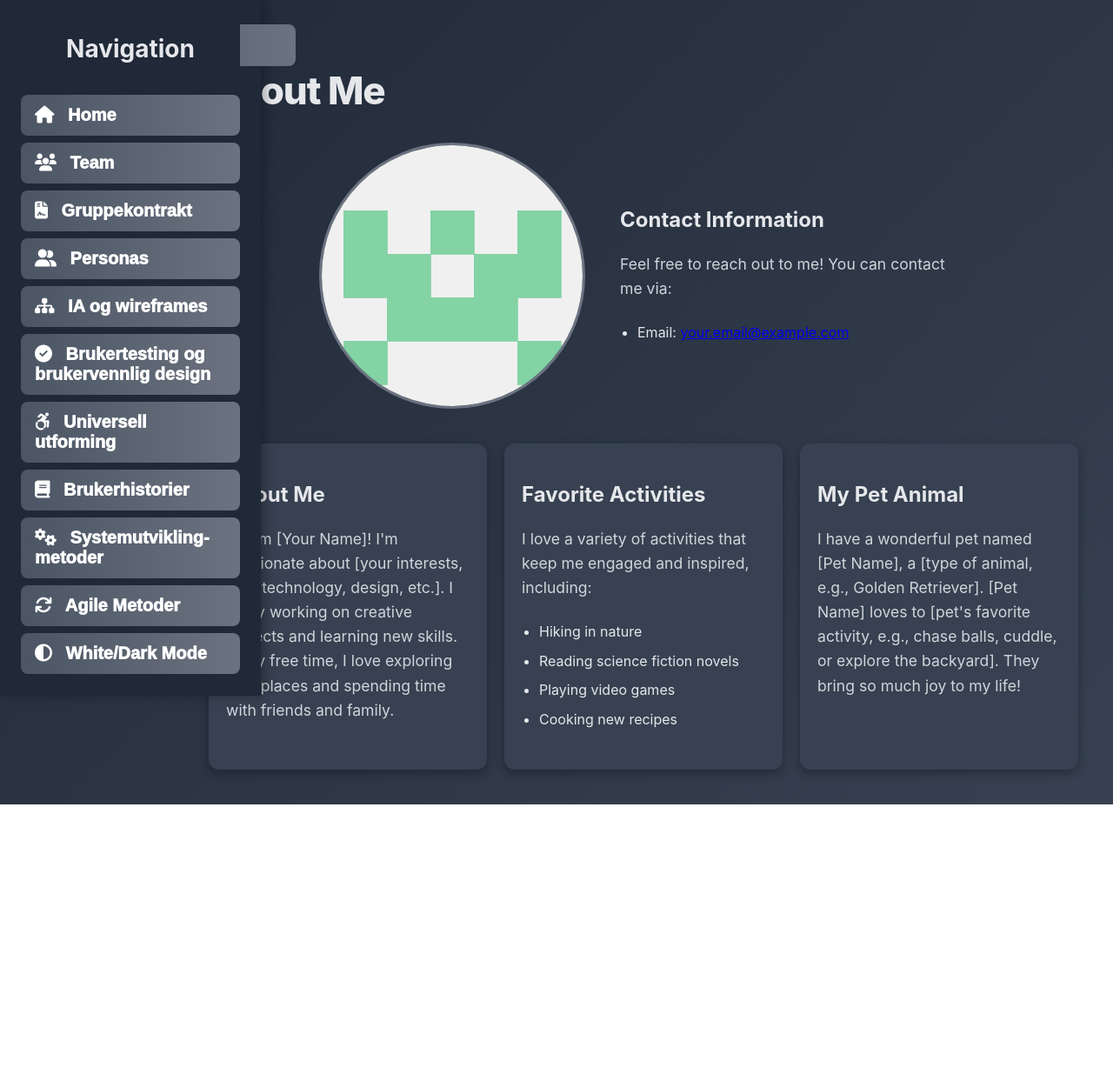
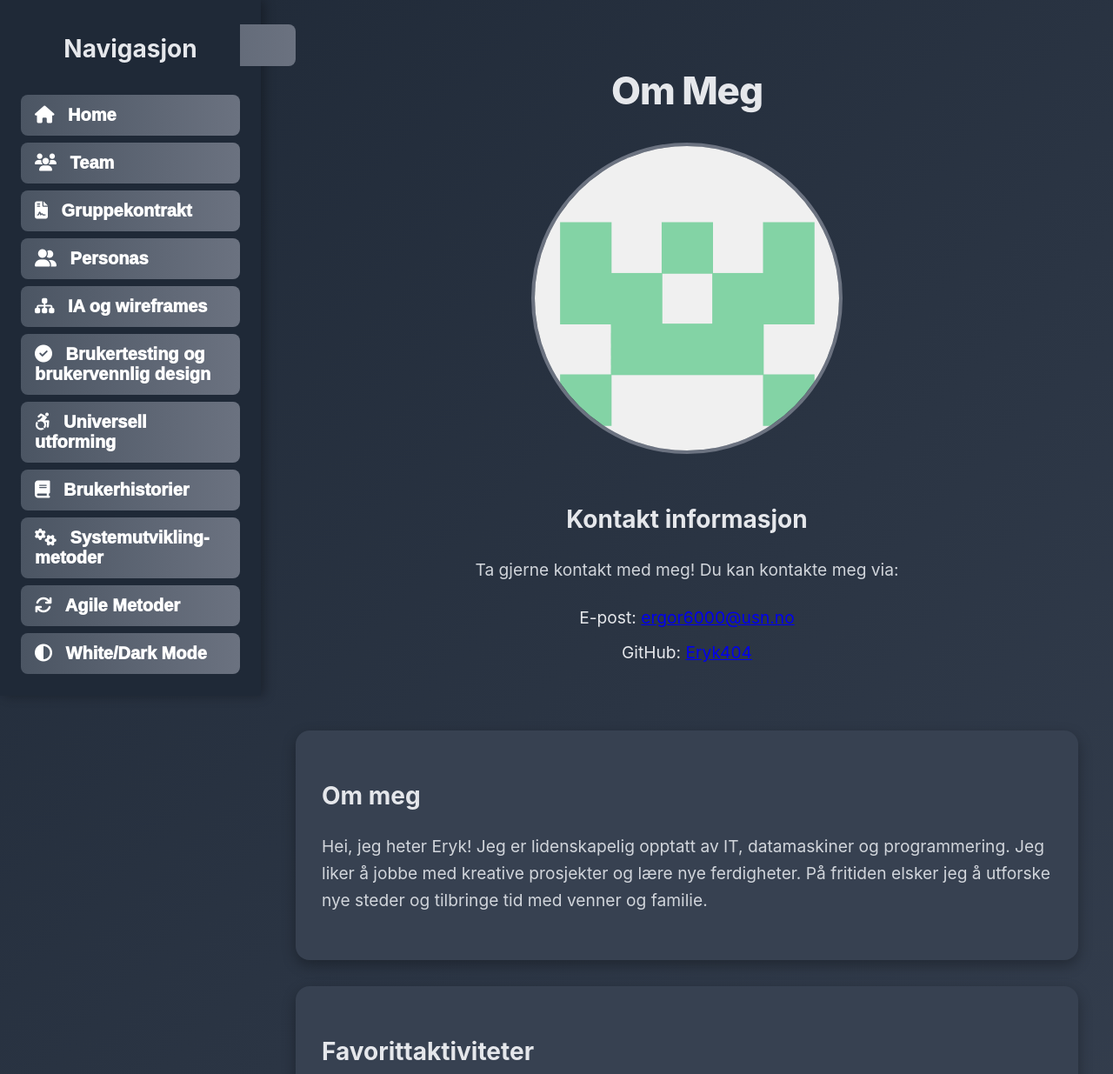
Before and after one commit to Eryk404/personal-website, a plain HTML site: page member1.html in a window 1280 px wide. Shown: the top 1235 px of the page at 87% size. Before the commit the page ends 925 px from the top, so only its background shows below. Drawn offline with Linux system fonts and the light colour scheme.

Commit message:
New update, added members of the team

```diff
--- a/member1.html
+++ b/member1.html
@@ -3,7 +3,7 @@
 <head>
     <meta charset="UTF-8">
     <meta name="viewport" content="width=device-width, initial-scale=1.0">
-    <title>Home</title>
+    <title>About Me</title>
     <link rel="stylesheet" href="https://cdnjs.cloudflare.com/ajax/libs/font-awesome/6.4.0/css/all.min.css">
     <style>
         /* Global body styles for layout, typography, and theme transitions */
@@ -153,7 +153,7 @@
 
         /* Main content area styles */
         .content {
-            margin-left: 200px;
+            margin-left: 300px;
             padding: 40px;
             flex-grow: 1;
             min-height: 100vh;
@@ -163,7 +163,7 @@
 
         /* Content adjustment when sidebar is hidden */
         .content.hidden-sidebar {
-            margin-left: 0;
+            margin-left: 80px;
         }
 
         /* Content headings */
@@ -173,6 +173,7 @@
             margin-bottom: 1.5rem;
             color: #1F2937;
             letter-spacing: -0.025em;
+            text-align: center;
         }
 
         .content.dark-mode h1 {
@@ -199,34 +200,44 @@
 
         /* Container for info boxes */
         .info-container {
-            display: grid;
-            grid-template-columns: repeat(auto-fit, minmax(300px, 1fr));
-            gap: 20px;
-            max-width: 1300px;
+            display: flex;
+            flex-direction: column;
+            gap: 30px;
+            max-width: 1200px;
             margin: 0 auto;
         }
 
         /* Individual info box styles */
         .info-box {
             background: #FFFFFF;
-            padding: 20px;
-            border-radius: 12px;
-            box-shadow: 0 4px 12px rgba(0, 0, 0, 0.1);
-            transition: background 0.3s ease, box-shadow 0.3s ease;
+            padding: 30px;
+            border-radius: 16px;
+            box-shadow: 0 6px 16px rgba(0, 0, 0, 0.1);
+            transition: background 0.3s ease, box-shadow 0.3s ease, transform 0.3s ease;
+        }
+
+        .info-box:hover {
+            /* transform: translateY(-5px); this makes the boxes go up and the other option makes them bigger */
+            transform: scale(1.05);
+            box-shadow: 0 8px 20px rgba(0, 0, 0, 0.15);
         }
 
         /* Dark mode for info boxes */
         body.dark-mode .info-box {
             background: #374151;
-            box-shadow: 0 4px 12px rgba(0, 0, 0, 0.3);
+            box-shadow: 0 6px 16px rgba(0, 0, 0, 0.3);
+        }
+
+        body.dark-mode .info-box:hover {
+            box-shadow: 0 8px 20px rgba(0, 0, 0, 0.4);
         }
 
         /* Info box headings */
         .info-box h2 {
-            font-size: 1.5rem;
+            font-size: 1.75rem;
             font-weight: 700;
             color: #1F2937;
-            margin-bottom: 15px;
+            margin-bottom: 20px;
         }
 
         body.dark-mode .info-box h2 {
@@ -235,7 +246,7 @@
 
         /* Info box paragraphs and lists */
         .info-box p {
-            font-size: 1.1rem;
+            font-size: 1.2rem;
             color: #4B5563;
         }
 
@@ -245,21 +256,23 @@
 
         .info-box ul {
             list-style-type: disc;
-            padding-left: 20px;
-            margin: 10px 0;
+            padding-left: 25px;
+            margin: 15px 0;
         }
 
         .info-box ul li {
-            margin-bottom: 8px;
+            margin-bottom: 10px;
+            font-size: 1.2rem;
         }
 
         /* Container for image and contact information */
         .image-contact-container {
             display: flex;
+            flex-direction: column;
             justify-content: center;
             align-items: center;
-            gap: 40px;
-            margin-bottom: 40px;
+            gap: 30px;
+            margin-bottom: 50px;
             max-width: 1200px;
             margin-left: auto;
             margin-right: auto;
@@ -267,12 +280,16 @@
 
         /* Profile picture styles */
         .profile-pic {
-            width: 300px;
-            height: 300px;
+            width: 350px;
+            height: 350px;
             border-radius: 50%;
             object-fit: cover;
-            border: 3px solid #3B82F6;
-            transition: border-color 0.3s ease;
+            border: 4px solid #3B82F6;
+            transition: border-color 0.3s ease, transform 0.3s ease;
+        }
+
+        .profile-pic:hover {
+            transform: scale(1.15);
         }
 
         body.dark-mode .profile-pic {
@@ -281,14 +298,15 @@
 
         /* Contact information styles */
         .contact-info {
-            max-width: 400px;
+            max-width: 500px;
+            text-align: center;
         }
 
         .contact-info h2 {
-            font-size: 1.5rem;
+            font-size: 1.75rem;
             font-weight: 700;
             color: #1F2937;
-            margin-bottom: 15px;
+            margin-bottom: 20px;
         }
 
         body.dark-mode .contact-info h2 {
@@ -296,7 +314,7 @@
         }
 
         .contact-info p {
-            font-size: 1.1rem;
+            font-size: 1.2rem;
             color: #4B5563;
         }
 
@@ -305,23 +323,44 @@
         }
 
         .contact-info ul {
-            list-style-type: disc;
-            padding-left: 20px;
-            margin: 10px 0;
+            list-style-type: none;
+            padding-left: 0;
+            margin: 15px 0;
         }
 
         .contact-info ul li {
-            margin-bottom: 8px;
+            margin-bottom: 10px;
+            font-size: 1.2rem;
         }
 
         /* Media queries for responsiveness */
+        @media (max-width: 1024px) {
+            .info-container {
+                gap: 25px;
+            }
+
+            .info-box {
+                padding: 25px;
+            }
+
+            .profile-pic {
+                width: 300px;
+                height: 300px;
+            }
+        }
+
         @media (max-width: 768px) {
             .sidebar {
                 width: 260px;
             }
 
             .content {
+                margin-left: 260px;
                 padding: 24px;
+            }
+
+            .content.hidden-sidebar {
+                margin-left: 40px;
             }
 
             .sidebar button {
@@ -330,36 +369,40 @@
             }
 
             .info-container {
-                grid-template-columns: 1fr;
+                gap: 20px;
             }
 
             .image-contact-container {
-                flex-direction: column;
                 gap: 20px;
             }
 
             .profile-pic {
-                width: 300px;
-                height: 300px;
+                width: 250px;
+                height: 250px;
             }
 
             .contact-info {
-                text-align: center;
-            }
-
-            .contact-info ul {
-                padding-left: 0;
-                list-style-position: inside;
+                max-width: 100%;
             }
         }
 
         @media (max-width: 480px) {
+            .content {
+                margin-left: 0;
+                padding: 20px;
+            }
+
+            .content.hidden-sidebar {
+                margin-left: 0;
+            }
+
             .content h1 {
-                font-size: 2rem;
+                font-size: 2.25rem;
+                text-align: center;
             }
 
             .content p {
-                font-size: 1.1rem;
+                font-size: 1.2rem;
             }
 
             .sidebar {
@@ -373,38 +416,28 @@
             }
 
             .info-box {
-                padding: 15px;
+                padding: 20px;
             }
 
             .info-box h2 {
-                font-size: 1.3rem;
+                font-size: 1.5rem;
             }
 
-            .info-box p {
-                font-size: 1rem;
+            .info-box p, .info-box ul li {
+                font-size: 1.1rem;
             }
 
             .profile-pic {
-                width: 300px;
-                height: 300px;
+                width: 200px;
+                height: 200px;
             }
 
             .contact-info h2 {
-                font-size: 1.3rem;
+                font-size: 1.5rem;
             }
 
-            .contact-info p {
-                font-size: 1rem;
-            }
-
-            .about-me-box {
-                order: 1; /* Moves the "About Me" box to the end of the grid */
-            }
-        }
-
-        @media (max-width: 768px) {
-            .about-me-box {
-                order: 0; /* Resets to default order on smaller screens */
+            .contact-info p, .contact-info ul li {
+                font-size: 1.1rem;
             }
         }
 
@@ -422,7 +455,7 @@
         <!-- Button to toggle sidebar visibility -->
         <button class="toggle-sidebar-btn" onclick="toggleSidebar()">☰</button>
         <!-- Header for sidebar -->
-        <div class="sidebar-header">Navigation</div>
+        <div class="sidebar-header">Navigasjon</div>
         <!-- Navigation links as buttons -->
         <button onclick="window.location.href='index.html'"><i class="fas fa-home"></i> Home</button>
         <button onclick="window.location.href='team.html'"><i class="fas fa-users"></i> Team</button>
@@ -439,40 +472,41 @@
     </div>
     <!-- Main content section -->
     <div class="content">
-        <h1>About Me</h1>
+        <h1>Om Meg</h1>
         <div class="image-contact-container">
             <img src="teampictures/teammember1.png" alt="Profile Picture" class="profile-pic">
             <div class="contact-info">
-                <h2>Contact Information</h2>
-                <p>Feel free to reach out to me! You can contact me via:
+                <h2>Kontakt informasjon</h2>
+                <p>Ta gjerne kontakt med meg! Du kan kontakte meg via:
                     <ul>
-                        <li>Email: <a href="mailto:your.email@example.com">your.email@example.com</a></li>
+                        <li>E-post: <a href="mailto:ergor6000@usn.no">ergor6000@usn.no</a></li>
+                        <li>GitHub: <a href="https://github.com/Eryk404">Eryk404</a></li>
                     </ul>
                 </p>
             </div>
         </div>
         <div class="info-container">
             <!-- About Me -->
-            <div class="info-box">
-                <h2>About Me</h2>
-                <p>Hi, I'm [Your Name]! I'm passionate about [your interests, e.g., technology, design, etc.]. I enjoy working on creative projects and learning new skills. In my free time, I love exploring new places and spending time with friends and family.</p>
+            <div class="info-box about-me-box">
+                <h2>Om meg</h2>
+                <p>Hei, jeg heter Eryk! Jeg er lidenskapelig opptatt av IT, datamaskiner og programmering. Jeg liker å jobbe med kreative prosjekter og lære nye ferdigheter. På fritiden elsker jeg å utforske nye steder og tilbringe tid med venner og familie.</p>
             </div>
             <!-- Favorite Activities -->
             <div class="info-box">
-                <h2>Favorite Activities</h2>
-                <p>I love a variety of activities that keep me engaged and inspired, including:
+                <h2>Favorittaktiviteter</h2>
+                <p>Jeg elsker en rekke aktiviteter som holder meg engasjert og inspirert, blant annet:
                     <ul>
-                        <li>Hiking in nature</li>
-                        <li>Reading science fiction novels</li>
-                        <li>Playing video games</li>
-                        <li>Cooking new recipes</li>
+                        <li>Turer</li>
+                        <li>Programmering</li>
+                        <li>Spille videospill</li>
+                        <li>Lære nye ting</li>
                     </ul>
                 </p>
             </div>
             <!-- Pet Animal -->
             <div class="info-box">
-                <h2>My Pet Animal</h2>
-                <p>I have a wonderful pet named [Pet Name], a [type of animal, e.g., Golden Retriever]. [Pet Name] loves to [pet's favorite activity, e.g., chase balls, cuddle, or explore the backyard]. They bring so much joy to my life!</p>
+                <h2>Mine kjæledyr</h2>
+                <p>Jeg har to fantastiske kjæledyr som heter Sam og Mia, begge er golden retrievere. De elsker å være med meg på turer. De gir meg så mye glede i livet!</p>
             </div>
         </div>
     </div>
```
Also changed, not shown: agilemetoder.html (+1 -1 lines), bbd.html (+1 -1 lines), brukerhistorier.html (+1 -1 lines), gruppekontrakt.html (+1 -1 lines), index.html (+9 -3 lines), iw.html (+1 -1 lines), member2.html (+109 -67 lines), personas.html (+1 -1 lines), systemutviklingmetoder.html (+1 -1 lines), team.html (+3 -2 lines), universellutforming.html (+1 -1 lines).
